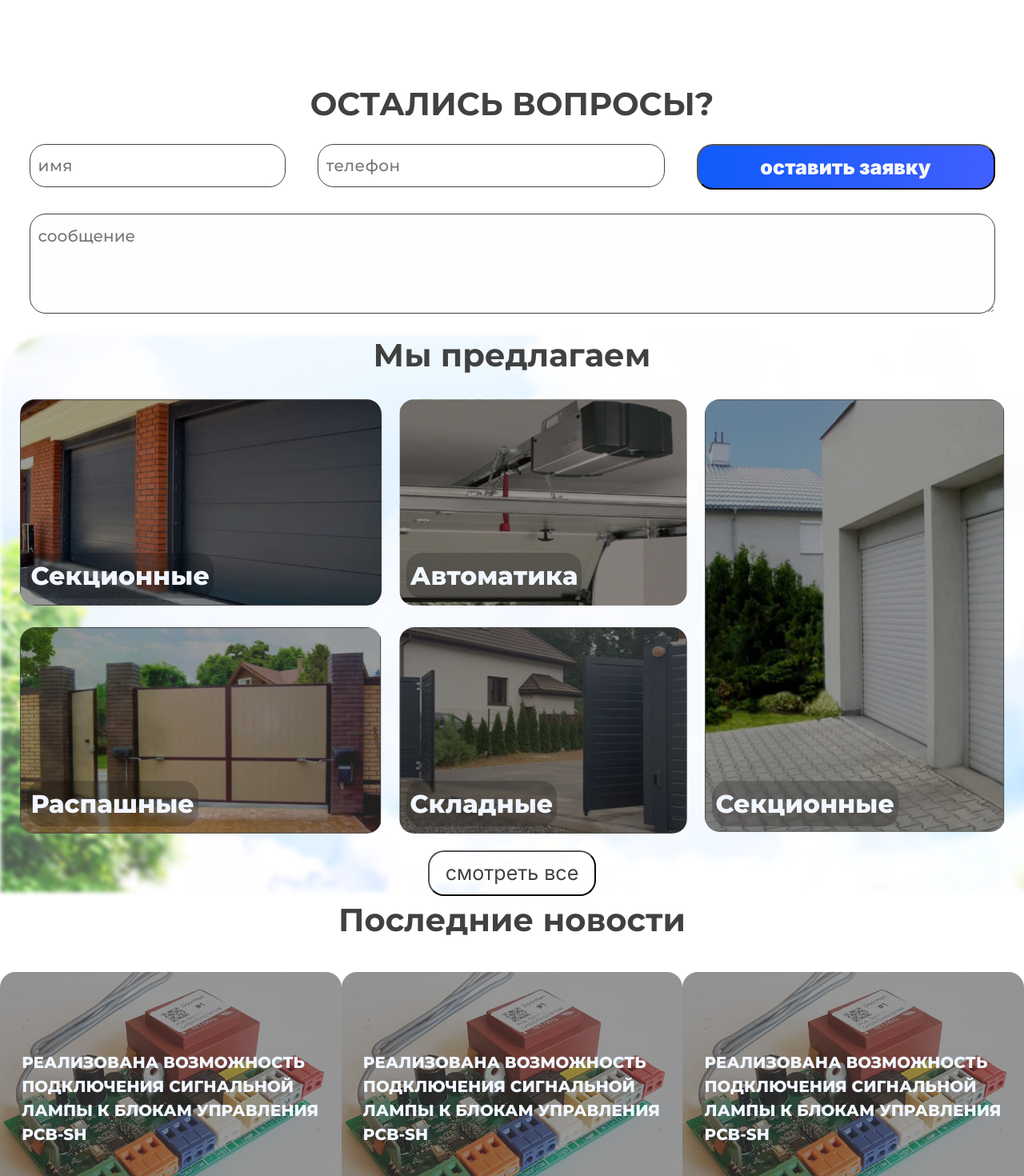
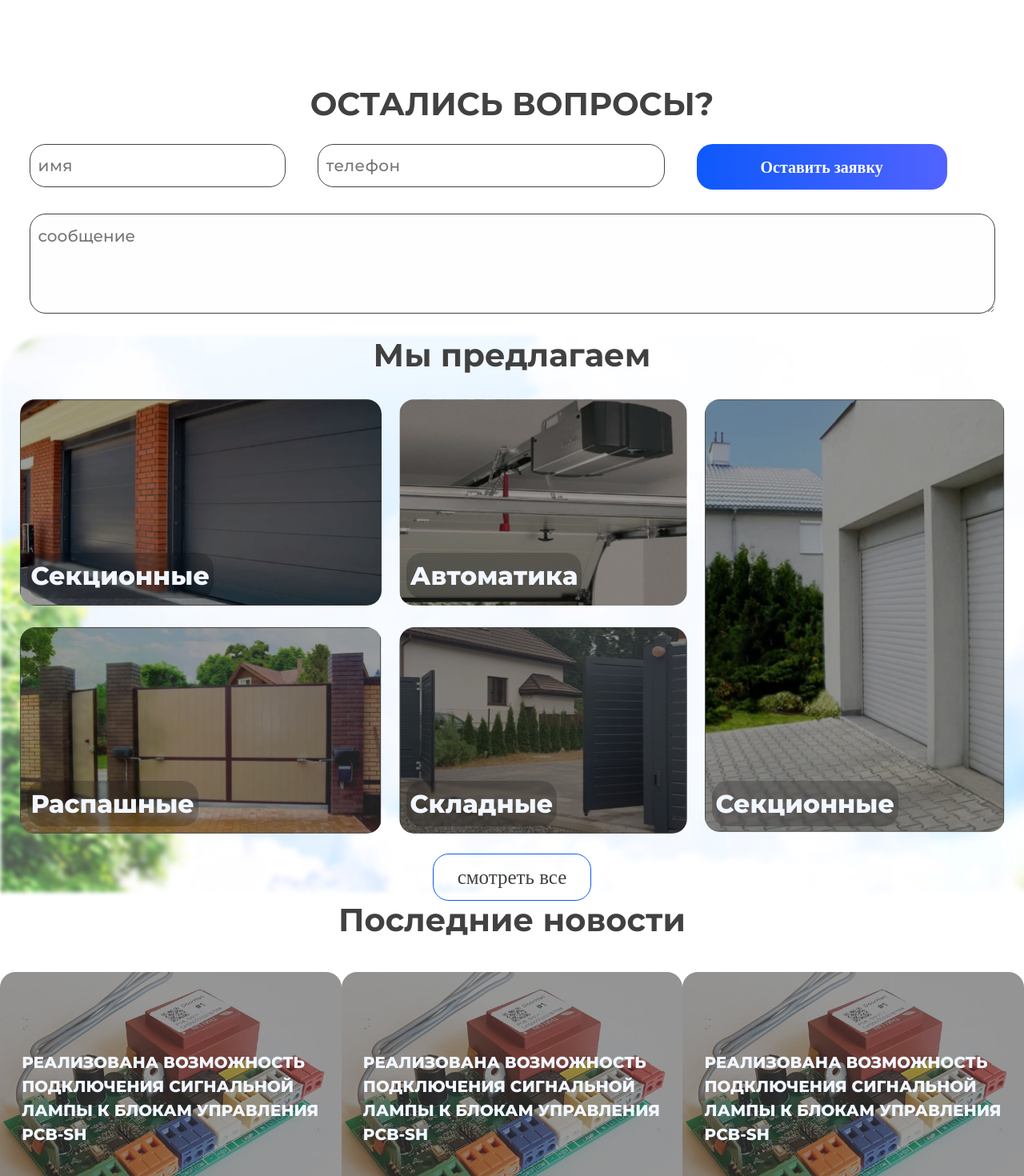
Before and after one commit to aybekmamasaliev/selim_gates, a React (Create React App) app: page / in a window 1280 px wide. Shown: the top 1470 px of the page at 80% size. Built offline with nearby package versions, Linux system fonts and the light colour scheme.

Commit message:
refactor: change buttons to the reusible one

```diff
--- a/src/components/Btn/Btn.js
+++ /dev/null
@@ -1,13 +0,0 @@
-import React from "react";
-import s from "./Btn.module.css";
-
-
-const Btn = (props) => {
-  return (
-    <>
-      <button className={s.btn}>{props.children}</button>
-    </>
-  );
-};
-
-export default Btn;
--- a/src/components/Btn/Btn.module.css
+++ /dev/null
@@ -1,23 +0,0 @@
-
-.btn {
-    position: absolute;
-    display: flex;
-    bottom: 0;
-    left: 50%;
-    transform: translate(-50%);
-    font-family: "Inter";
-    font-weight: 400;
-    font-size: 25px;
-    line-height: 120%;
-    text-transform: lowercase;
-    color: #414141;
-    justify-content: center;
-    align-items: center;
-    padding: 20px 30px;
-    gap: 10px;
-    width: 210px;
-    height: 57px;
-    border-radius: 20px;
-    background-color: rgb(23, 34, 34, 0);
-    cursor: pointer;
-  }
--- a/src/components/Form/Form.js
+++ b/src/components/Form/Form.js
@@ -1,33 +1,32 @@
-import React, { useState } from "react";
-import s from "./Form.module.css";
-import Modal from "../Modal/Modal";
+import React, { useState } from 'react';
+import s from './Form.module.css';
+import Modal from '../Modal/Modal';
+import Button from '../Button/Button';
 
 const Form = () => {
-  const [name, setName] = useState("");
-  const [phoneNumber, setPhoneNumber] = useState("");
+  const [name, setName] = useState('');
+  const [phoneNumber, setPhoneNumber] = useState('');
 
-  const [vis, setVis] = useState("hidden");
+  const [vis, setVis] = useState('hidden');
 
   const changeVis = (e) => {
     e.preventDefault();
-    vis === "hidden" ? setVis("visible") : setVis("hidden");
+    vis === 'hidden' ? setVis('visible') : setVis('hidden');
   };
 
-  const fixVis=(x)=>{
-    setVis(x)
-  }
-
-
+  const fixVis = (x) => {
+    setVis(x);
+  };
 
   return (
-    <div className={s.form_border} >
-      <Modal vis={vis} onClick={fixVis}/>
-        <p className={s.any_questions}>Остались вопросы?</p>
-      <form >
+    <div className={s.form_border}>
+      <Modal vis={vis} onClick={fixVis} />
+      <p className={s.any_questions}>Остались вопросы?</p>
+      <form>
         <div className={s.form}>
           <div>
             <input
-            className={s.name_input}
+              className={s.name_input}
               type="text"
               value={name}
               onChange={(e) => setName(e.target.value)}
@@ -36,20 +35,24 @@ const Form = () => {
           </div>
           <div>
             <input
-            className={s.phone_num_input}
+              className={s.phone_num_input}
               type="tel"
               value={phoneNumber}
               onChange={(e) => setPhoneNumber(e.target.value)}
               placeholder="телефон"
             />
           </div>
-          <button className={s.btn} onClick={changeVis}>Оставить заявку</button>
+          <Button className={s.btn} onClick={changeVis}>
+            Оставить заявку
+          </Button>
         </div>
 
         <div>
           <textarea placeholder="СООБЩЕНИЕ" className={s.textarea}></textarea>
         </div>
-        <button className={s.btn} style={{display:"none"}} >Оставить заявку</button>
+        <button className={s.btn} style={{ display: 'none' }}>
+          Оставить заявку
+        </button>
       </form>
     </div>
   );
--- a/src/components/Form/Form.module.css
+++ b/src/components/Form/Form.module.css
@@ -1,5 +1,5 @@
 .any_questions {
-  font-family: "Montserrat";
+  font-family: 'Montserrat';
   font-style: normal;
   font-weight: 700;
   font-size: 40px;
@@ -29,7 +29,7 @@
   border-radius: 20px;
   box-sizing: border-box;
   margin-right: 40px;
-  font-family: "Montserrat";
+  font-family: 'Montserrat';
   font-weight: 500;
   font-size: 20px;
   line-height: 120%;
@@ -45,7 +45,7 @@
   border-radius: 20px;
   box-sizing: border-box;
   margin-right: 40px;
-  font-family: "Montserrat";
+  font-family: 'Montserrat';
   font-weight: 500;
   font-size: 20px;
   line-height: 120%;
@@ -64,25 +64,9 @@
   margin-bottom: 15px;
   padding: 15px 125px 15px 10px;
   text-transform: lowercase;
-  font-family: "Montserrat";
+  font-family: 'Montserrat';
   font-style: normal;
   font-weight: 500;
   font-size: 20px;
   line-height: 120%;
 }
-
-.btn {
-  width: 373px;
-  height: 57px;
-  background: linear-gradient(90.13deg, #105bfb 0.1%, #5061ff 134.04%);
-  border-radius: 20px;
-  font-family: "Inter";
-  font-style: normal;
-  font-weight: 900;
-  font-size: 25px;
-  line-height: 120%;
-  align-items: center;
-  text-transform: lowercase;
-  color: #f8f8f8;
-  cursor: pointer;
-}
--- a/src/components/News/NewsList.js
+++ b/src/components/News/NewsList.js
@@ -1,9 +1,9 @@
-import React from "react";
-// import Btn from "../Btn/Btn";
-import s from "./NewsList.module.css";
-import Btn from "../Btn/Btn";
-import NewsItem from "../NewsItem/NewsItem";
-import Title from "../Title/Title"
+import React from 'react';
+
+import s from './NewsList.module.css';
+import Button from '../Button/Button';
+import NewsItem from '../NewsItem/NewsItem';
+import Title from '../Title/Title';
 
 const NewsList = () => {
   return (
@@ -12,11 +12,11 @@ const NewsList = () => {
         {/* <p className={s.news_title}>Последние новости</p> */}
         <Title>Последние новости</Title>
         <div className={s.news_list}>
-            <NewsItem />
-            <NewsItem />
-            <NewsItem />
+          <NewsItem />
+          <NewsItem />
+          <NewsItem />
         </div>
-        <Btn children={"ВСЕ НОВОСТИ"}/>
+        <Button isSecondary>Все новости</Button>
       </div>
     </>
   );
--- a/src/components/OurServices/OurServices.js
+++ b/src/components/OurServices/OurServices.js
@@ -1,13 +1,13 @@
-import React from "react";
-import s from "./OurServices.module.css";
-import Title from "../Title/Title";
-import Btn from "../Btn/Btn";
-import item1 from "../../media/item1.svg";
-import item2 from "../../media/item2.svg";
-import item3 from "../../media/item3.svg";
-import item4 from "../../media/item4.svg";
-import item5 from "../../media/item5.svg";
-import DoorName from "../DoorName/DoorName";
+import React from 'react';
+import s from './OurServices.module.css';
+import Title from '../Title/Title';
+import Button from '../Button/Button';
+import item1 from '../../media/item1.svg';
+import item2 from '../../media/item2.svg';
+import item3 from '../../media/item3.svg';
+import item4 from '../../media/item4.svg';
+import item5 from '../../media/item5.svg';
+import DoorName from '../DoorName/DoorName';
 
 const OurServices = () => {
   return (
@@ -37,7 +37,7 @@ const OurServices = () => {
               <DoorName>Секционные</DoorName>
             </div>
           </div>
-          <Btn>смотреть все</Btn>
+          <Button isSecondary>смотреть все</Button>
         </div>
       </div>
     </>
```
